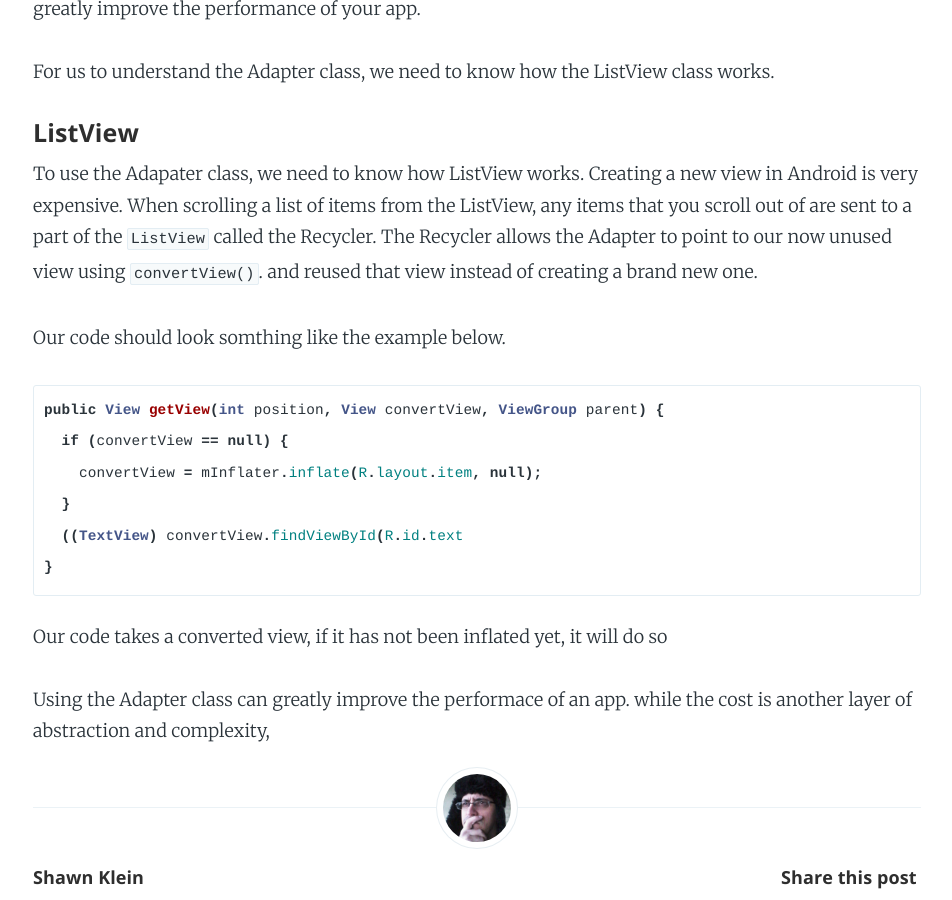
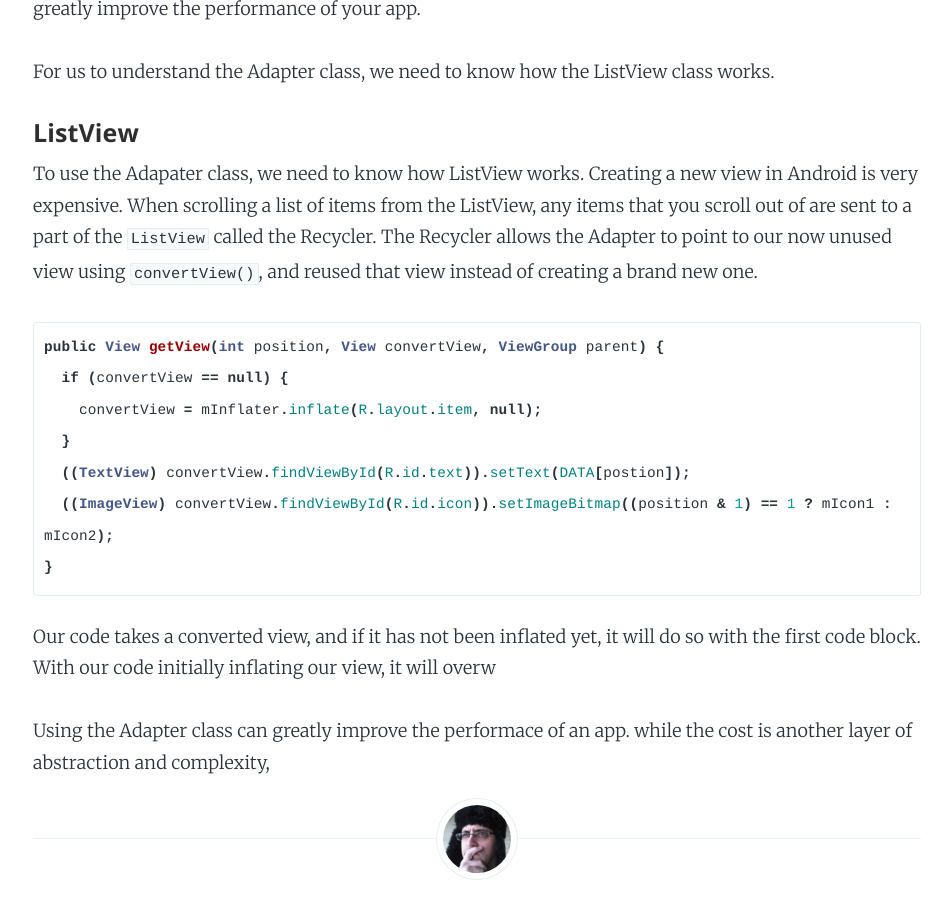
Before and after one commit to Carpk/ShawnKlein, a Jekyll site: the page built from _posts/2016-09-24-android-adapter.md, in a window 1280 px wide and 900 px high, scrolled down 754 px. Shown: the whole window, without its empty margins (163-1115 px from the left). Built offline with Jekyll 4.4.1, drawn with Linux system fonts in a browser that asks for light colours; nearby versions of some CDN libraries; some web fonts are replaced; Markdown is read by kramdown in place of the engine named in the settings.

Commit message:
additional examples for android-adapter and java-urlconnection blog posts

`````diff
--- a/_posts/2016-09-24-android-adapter.md
+++ b/_posts/2016-09-24-android-adapter.md
@@ -16,20 +16,19 @@ For us to understand the Adapter class, we need to know how the ListView class w
 
 #### ListView
 
-To use the Adapater class, we need to know how ListView works. Creating a new view in Android is very expensive. When scrolling a list of items from the ListView, any items that you scroll out of are sent to a part of the `ListView` called the Recycler. The Recycler allows the Adapter to point to our now unused view using `convertView()`. and reused that view instead of creating a brand new one.
-
-Our code should look somthing like the example below.
+To use the Adapater class, we need to know how ListView works. Creating a new view in Android is very expensive. When scrolling a list of items from the ListView, any items that you scroll out of are sent to a part of the `ListView` called the Recycler. The Recycler allows the Adapter to point to our now unused view using `convertView()`, and reused that view instead of creating a brand new one.
 
 ````java
 public View getView(int position, View convertView, ViewGroup parent) {
   if (convertView == null) {
     convertView = mInflater.inflate(R.layout.item, null);
   }
-  ((TextView) convertView.findViewById(R.id.text
+  ((TextView) convertView.findViewById(R.id.text)).setText(DATA[postion]);
+  ((ImageView) convertView.findViewById(R.id.icon)).setImageBitmap((position & 1) == 1 ? mIcon1 : mIcon2);
 }
 ````
 
-Our code takes a converted view, if it has not been inflated yet, it will do so
+Our code takes a converted view, and if it has not been inflated yet, it will do so with the first code block. With our code initially inflating our view, it will overw
 
 
 
`````
Also changed, not shown: _posts/2016-07-29-android-file-structure.md (+0 -12 lines), _posts/2016-09-10-java-urlconnection-class.md (+6 -2 lines).
